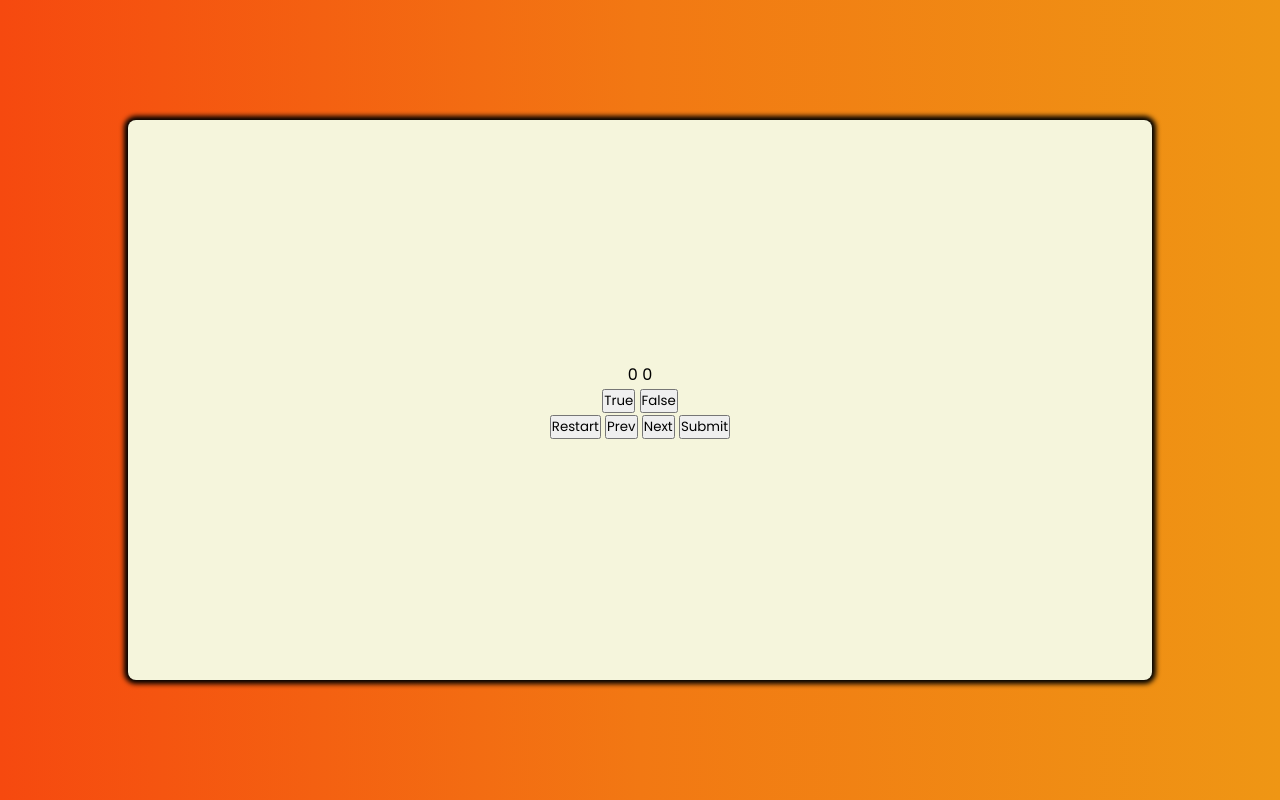
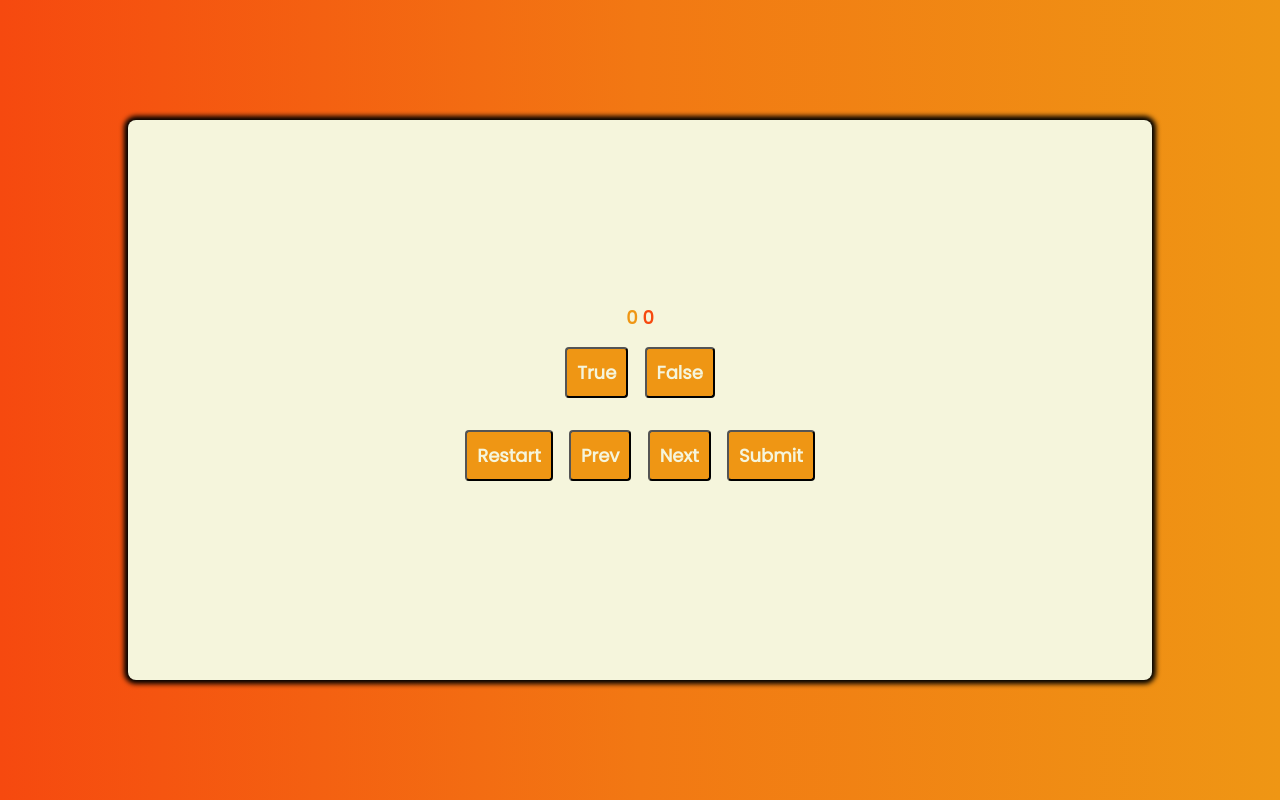
Before and after one commit to dinakidane/general-quiz, a plain HTML site: page index.html in a window 1280 px wide. Drawn offline with Linux system fonts and the light colour scheme.

Commit message:
complete style section

```diff
--- a/assets/css/style.css
+++ b/assets/css/style.css
@@ -28,3 +28,43 @@ body {
     border-radius: 8px;
     text-align: center;
 }
+
+.score {
+    font-size: large;
+    font-weight: bold;
+ }
+
+ #user-score {
+    color: #EF9614;
+ }
+
+ #total-score {
+    color: #F6490F
+ }
+
+ .btn {
+    font-size: large;
+    font-weight: bold;
+    box-shadow: 0 6px 12px -2px rgba(#F27813, .15);
+    background: #EF9614;
+    border-radius: 4px;
+    padding: 10px;
+    color: beige;
+    margin: 6px;
+    cursor: pointer;
+ }
+
+ .options {
+    padding: 10px;
+    order: 3;
+ }
+
+ .controls {
+    padding: 10px;
+    order: 4;
+ }
+
+
+ .hide {
+    display: none;
+ }
```
